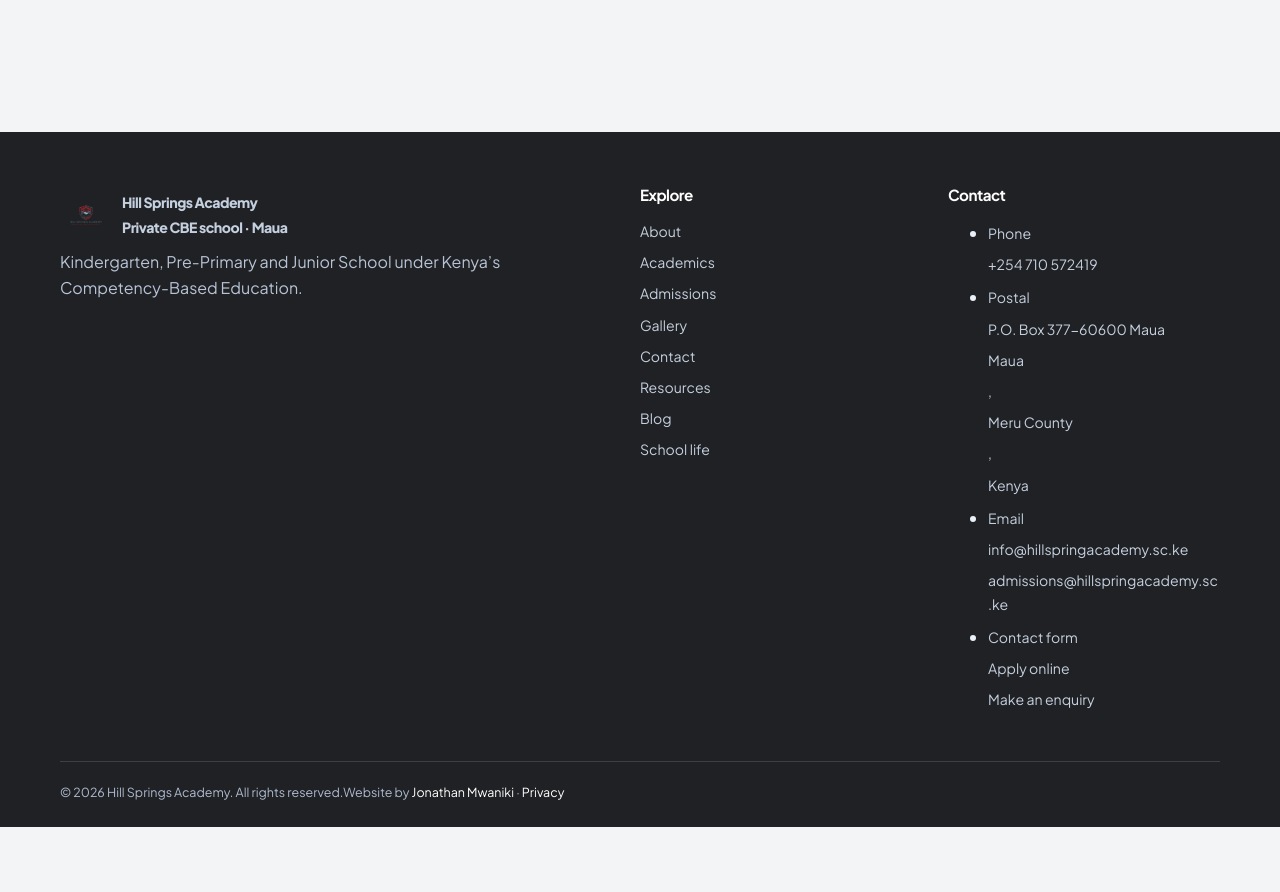
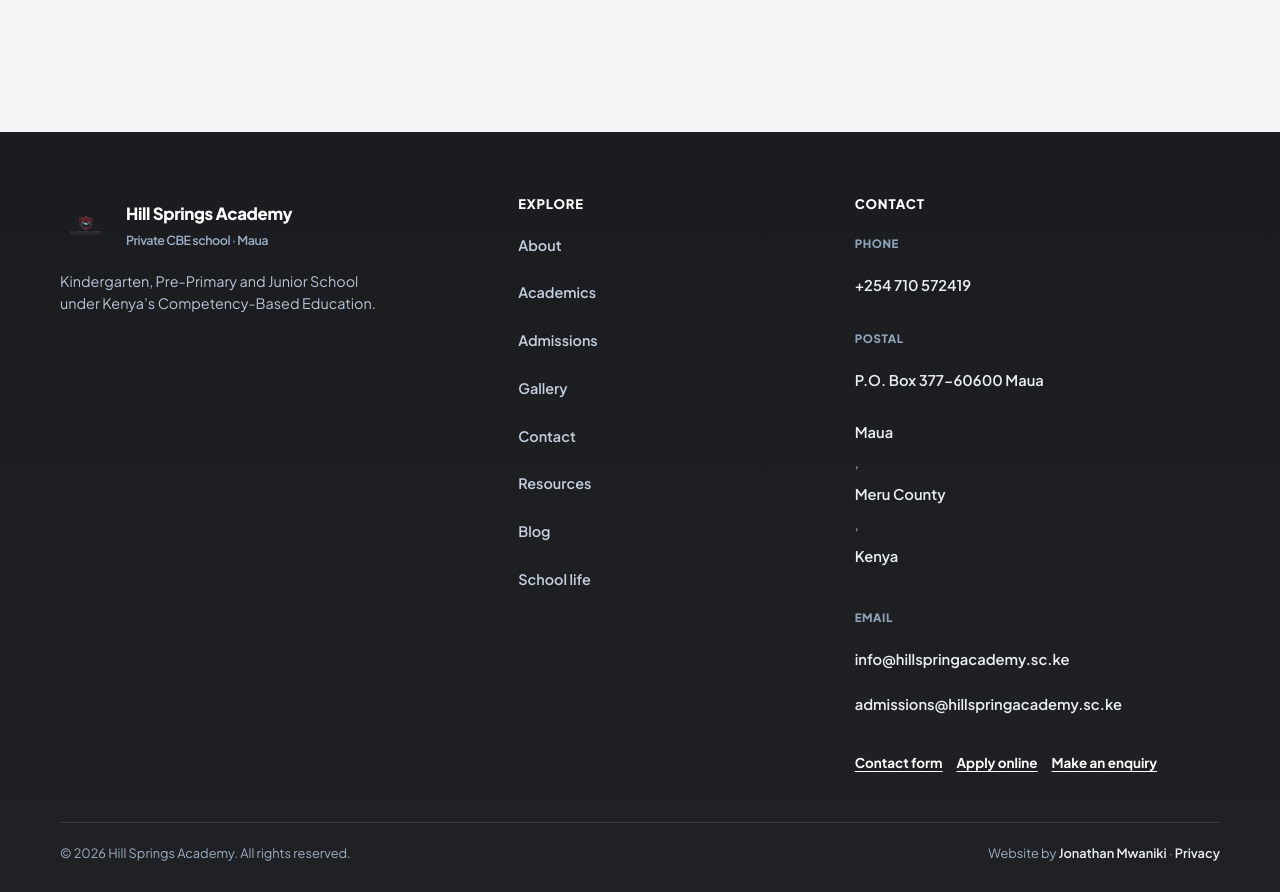
Before and after one commit to DKTJONATHAN/hillspringacademy, a React (Vite) app: page /admin in a window 1280 px wide. Shown: the part 1220-2112 px from the top of the page. Before the commit the page ends 2047 px from the top, so only its background shows below. Built offline with nearby package versions, Linux system fonts and the light colour scheme.

Commit message:
Polish footer layout and contact list styles

```diff
--- a/src/nav-fix.css
+++ b/src/nav-fix.css
@@ -113,7 +113,6 @@
   display: none;
 }
 
-/* Tablet and below: hamburger, hide crowded desktop nav */
 @media (max-width: 1100px) {
   .top-nav {
     display: none !important;
@@ -212,3 +211,159 @@
 .gallery-grid .tile:hover .photo img {
   transform: scale(1.03);
 }
+
+/* ---- Footer redesign ---- */
+.site-footer {
+  padding: 64px 0 28px;
+  background: linear-gradient(180deg, #1a1c20 0%, #202124 100%);
+  color: #eaf0f8;
+}
+.site-footer .foot-grid {
+  display: grid;
+  grid-template-columns: 1.4fr 1fr 1.2fr;
+  gap: 40px 32px;
+  padding-bottom: 40px;
+  align-items: start;
+}
+.site-footer .foot-brand .brand.light {
+  display: flex;
+  align-items: center;
+  gap: 14px;
+  margin-bottom: 14px;
+  color: #fff;
+}
+.site-footer .foot-name {
+  display: block;
+  font-weight: 800;
+  font-size: 1.05rem;
+  letter-spacing: -0.02em;
+  color: #fff;
+}
+.site-footer .foot-tag {
+  display: block;
+  margin-top: 2px;
+  font-size: 0.78rem;
+  font-weight: 600;
+  color: #9aafc4;
+}
+.site-footer .foot-blurb {
+  margin: 0 0 12px;
+  max-width: 32ch;
+  color: #b7c4d6;
+  font-size: 0.9rem;
+  line-height: 1.55;
+}
+.site-footer .foot-col h3 {
+  margin: 0 0 14px;
+  color: #fff;
+  font-size: 0.82rem;
+  font-weight: 800;
+  letter-spacing: 0.06em;
+  text-transform: uppercase;
+}
+.site-footer .foot-links {
+  display: grid;
+  gap: 8px;
+}
+.site-footer .foot-links a {
+  color: #c4d0df;
+  font-size: 0.9rem;
+  font-weight: 600;
+  width: fit-content;
+}
+.site-footer .foot-links a:hover {
+  color: #fff;
+}
+.site-footer .foot-contact {
+  list-style: none;
+  margin: 0;
+  padding: 0;
+  display: grid;
+  gap: 16px;
+}
+.site-footer .foot-contact li {
+  display: grid;
+  gap: 4px;
+}
+.site-footer .fc-label {
+  font-size: 0.72rem;
+  font-weight: 800;
+  letter-spacing: 0.05em;
+  text-transform: uppercase;
+  color: #8fa3b8;
+}
+.site-footer .foot-contact a,
+.site-footer .foot-contact span:not(.fc-label):not(.fc-sub) {
+  color: #e8eef6;
+  font-size: 0.92rem;
+  font-weight: 600;
+  overflow-wrap: anywhere;
+}
+.site-footer .foot-contact a:hover {
+  color: #fff;
+}
+.site-footer .fc-sub {
+  display: block;
+  color: #9aafc4;
+  font-size: 0.82rem;
+  font-weight: 500;
+}
+.site-footer .foot-actions {
+  display: flex !important;
+  flex-wrap: wrap;
+  gap: 10px 14px !important;
+  padding-top: 4px;
+}
+.site-footer .foot-actions a {
+  color: #fff;
+  font-size: 0.84rem;
+  font-weight: 700;
+  text-decoration: underline;
+  text-underline-offset: 3px;
+}
+.site-footer .legal {
+  display: flex;
+  flex-wrap: wrap;
+  justify-content: space-between;
+  gap: 10px 20px;
+  border-top: 1px solid rgba(255, 255, 255, 0.12);
+  padding-top: 20px;
+  color: #9aafc4;
+  font-size: 0.8rem;
+}
+.site-footer .legal a {
+  color: #e8eef6;
+  font-weight: 600;
+}
+.site-footer .legal a:hover {
+  color: #fff;
+}
+.site-footer .legal-right {
+  color: #9aafc4;
+}
+
+@media (max-width: 860px) {
+  .site-footer .foot-grid {
+    grid-template-columns: 1fr 1fr;
+    gap: 28px 24px;
+  }
+  .site-footer .foot-brand {
+    grid-column: 1 / -1;
+  }
+}
+
+@media (max-width: 560px) {
+  .site-footer {
+    padding: 48px 0 24px;
+  }
+  .site-footer .foot-grid {
+    grid-template-columns: 1fr;
+    gap: 28px;
+  }
+  .site-footer .foot-brand {
+    grid-column: auto;
+  }
+  .site-footer .legal {
+    flex-direction: column;
+  }
+}
```
